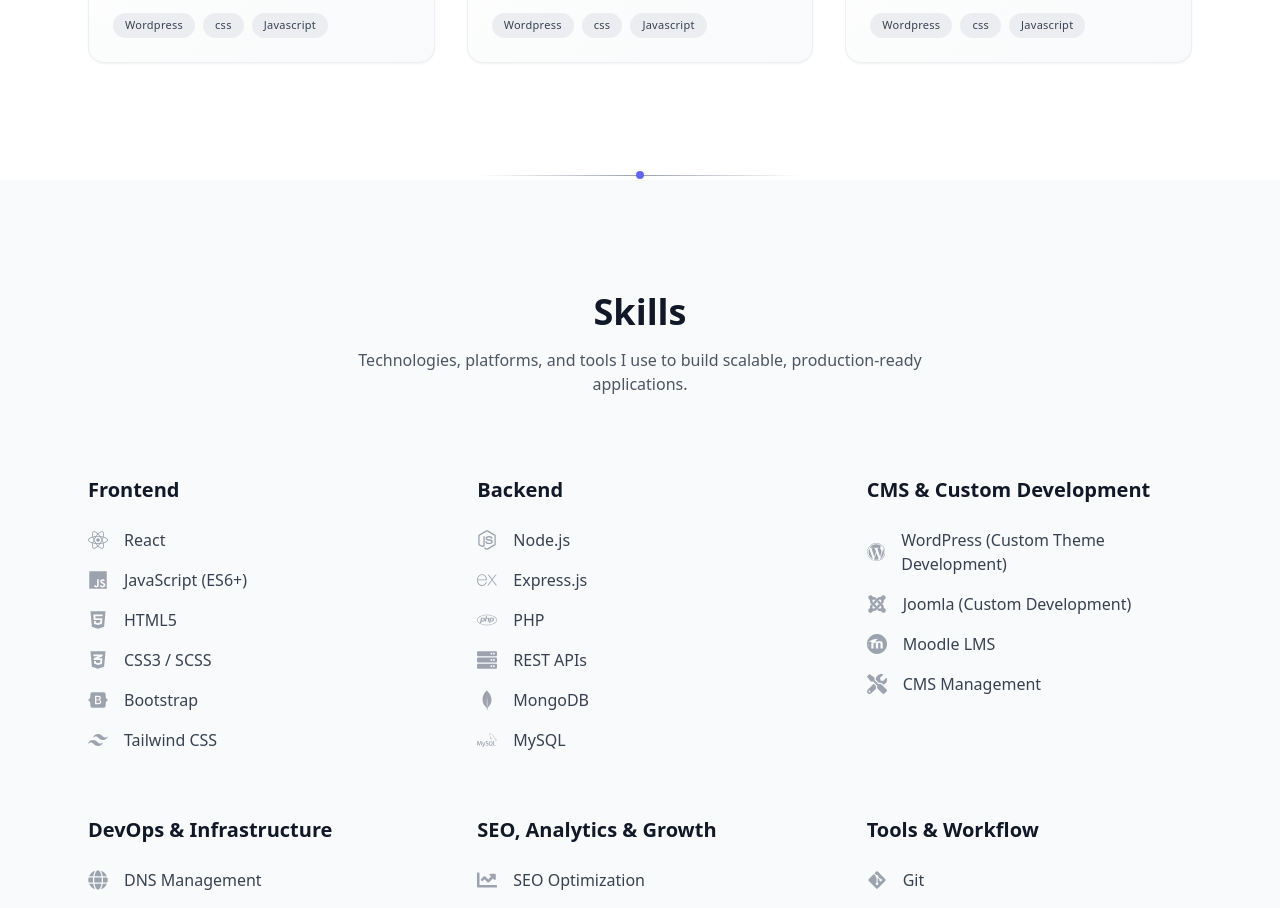
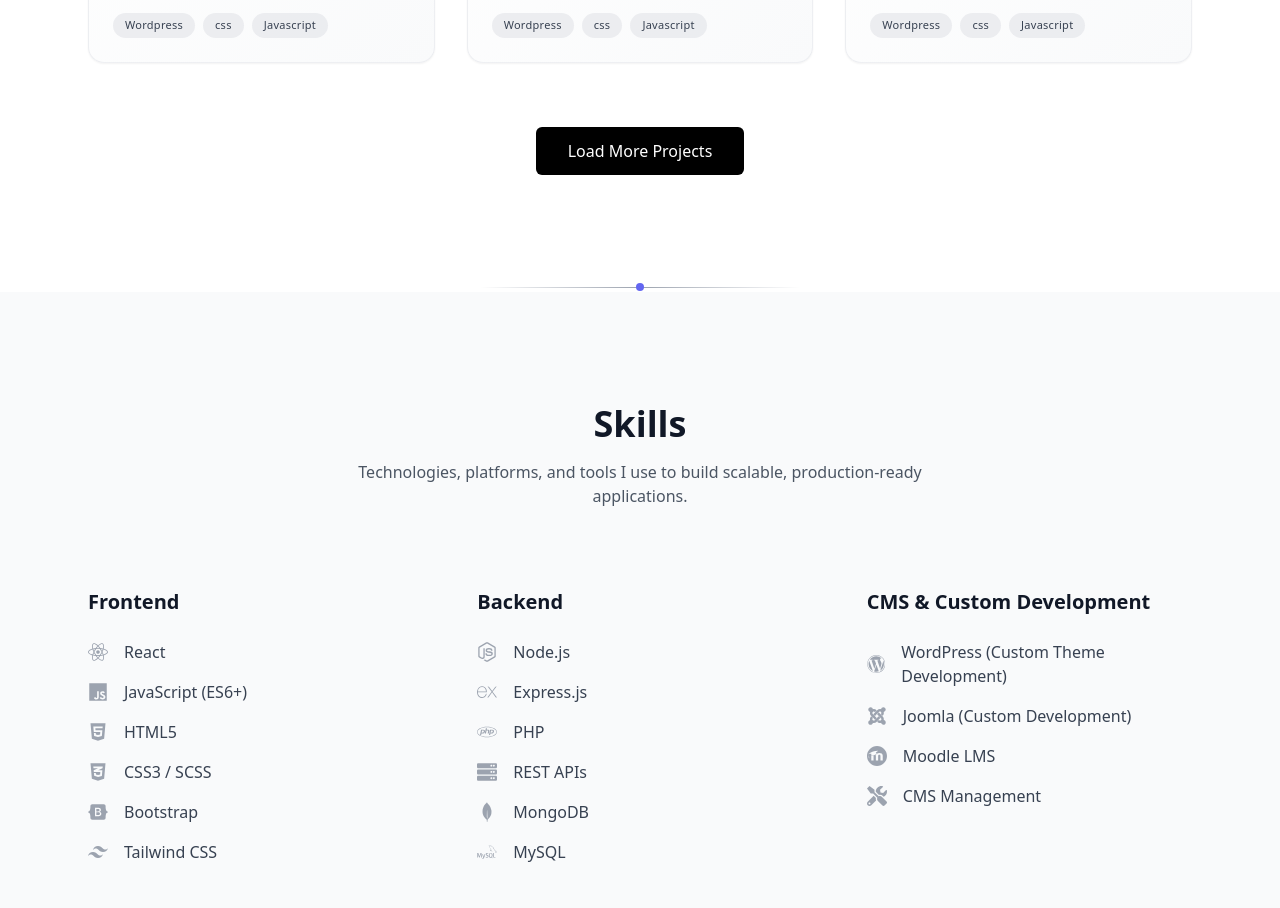
Before and after one commit to Proboth/proboth-portfolio, a React (Vite) app: page / in a window 1280 px wide. Shown: the part 1700-2608 px from the top of the page. Built offline with nearby package versions, Linux system fonts and the light colour scheme.

Commit message:
update project

```diff
--- a/src/components/Projects.jsx
+++ b/src/components/Projects.jsx
@@ -64,6 +64,14 @@
     liveUrl: "https://ezytravellers.com/",
   },
 
+    {
+    title: "RD Entertainments",
+    description:
+      "Entertainments Website",
+    image:null,
+    tech: ["Wordpress", "css", "Javascript",],
+    liveUrl: "https://rd-entertainments.com/",
+  },
 
 ];
 
```
